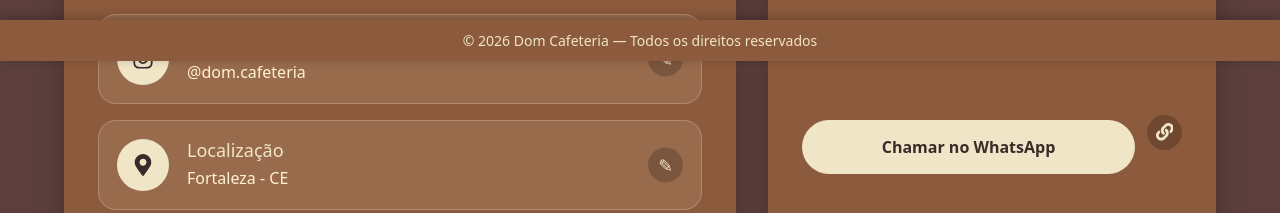
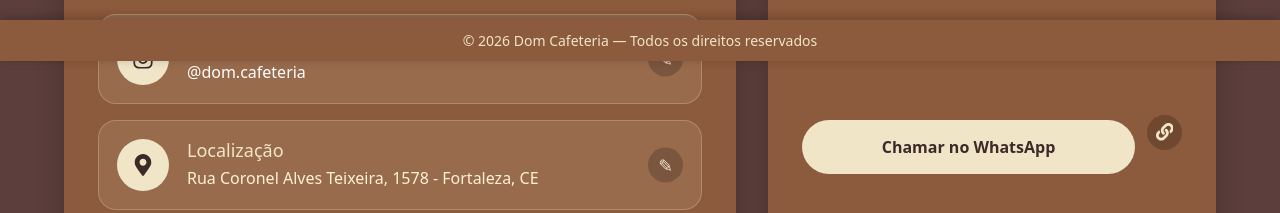
Before and after one commit to victorvvdev/DomCafeteria, a React (Vite) app in the folder Dom-Cafeteria/: page /adm/contato in a window 1280 px wide. Shown: the part 739-952 px from the top of the page. Built offline with nearby package versions, Linux system fonts and the light colour scheme.

Commit message:
Melhorias Telas Contato e ContatoAdm

```diff
--- a/Dom-Cafeteria/src/pages/admin/ContatoAdm.css
+++ b/Dom-Cafeteria/src/pages/admin/ContatoAdm.css
@@ -89,6 +89,21 @@
   margin-bottom: 16px;
   position: relative;
   padding-right: 65px;
+}
+
+.info-card-adm-posicionado a {
+  color: #ffffff;
+  text-decoration: none;
+  transition: color 0.2s ease;
+}
+
+.info-card-adm-posicionado a:visited {
+  color: #ffffff;
+}
+
+.info-card-adm-posicionado a:hover {
+  color: var(--light);
+  text-decoration: underline;
 }
 
 .info-icon {
--- a/Dom-Cafeteria/src/pages/admin/ContatoAdm.jsx
+++ b/Dom-Cafeteria/src/pages/admin/ContatoAdm.jsx
@@ -34,7 +34,6 @@
               para falar com nossa equipe.
             </p>
 
-            {/* Card WhatsApp */}
             <div className="info-card-adm-posicionado">
               <span className="info-icon">
                 <FaWhatsapp />
@@ -50,7 +49,6 @@
               </button>
             </div>
 
-            {/* Card Instagram */}
             <div className="info-card-adm-posicionado">
               <span className="info-icon">
                 <FaInstagram />
@@ -58,7 +56,7 @@
 
               <div>
                 <h3>Instagram</h3>
-                <p>@dom.cafeteria</p>
+                <a href="https://www.instagram.com/dom.cafeteria/" target="_blank">@dom.cafeteria</a>
               </div>
 
               <button className="btn-editar-absoluto card-contato-edit">
@@ -66,7 +64,6 @@
               </button>
             </div>
 
-            {/* Card Localização */}
             <div className="info-card-adm-posicionado">
               <span className="info-icon">
                 <FaMapMarkerAlt />
@@ -74,7 +71,7 @@
 
               <div>
                 <h3>Localização</h3>
-                <p>Fortaleza - CE</p>
+                <p>Rua Coronel Alves Teixeira, 1578 - Fortaleza, CE</p>
               </div>
 
               <button className="btn-editar-absoluto card-contato-edit">
--- a/Dom-Cafeteria/src/pages/publicas/Contato.css
+++ b/Dom-Cafeteria/src/pages/publicas/Contato.css
@@ -5,7 +5,6 @@
   --light: #F1E5C8;
   --dark: #3b2a28;
 }
-
 
 .contato-container {
   width: 100%;
@@ -17,18 +16,14 @@
 .contato-banner {
   min-height: 270px;
   border-radius: 28px;
-
   background:
     linear-gradient(rgba(0,0,0,0.45), rgba(0,0,0,0.45)),
     url("../../assets/banner-contato.jpg");
-
   background-size: cover;
   background-position: center;
-
   display: flex;
   align-items: center;
   justify-content: center;
-
   box-shadow: 0 12px 35px rgba(0, 0, 0, 0.25);
   margin-bottom: 45px;
   overflow: hidden;
@@ -93,6 +88,21 @@
   margin-bottom: 16px;
 }
 
+.info-card a {
+  color: #ffffff;
+  text-decoration: none;
+  transition: color 0.2s ease;
+}
+
+.info-card a:visited {
+  color: #ffffff;
+}
+
+.info-card a:hover {
+  color: var(--light);
+  text-decoration: underline;
+}
+
 .info-icon {
   width: 52px;
   height: 52px;
@@ -150,7 +160,6 @@
   transform: translateY(-3px);
 }
 
-
 @media (max-width: 900px) {
   .contato-content {
     grid-template-columns: 1fr;
--- a/Dom-Cafeteria/src/pages/publicas/Contato.jsx
+++ b/Dom-Cafeteria/src/pages/publicas/Contato.jsx
@@ -43,7 +43,7 @@
             </span>
             <div>
               <h3>Instagram</h3>
-              <p>@dom.cafeteria</p>
+              <a href="https://www.instagram.com/dom.cafeteria/" target="_blank">@dom.cafeteria</a>
             </div>
           </div>
 
@@ -53,7 +53,7 @@
             </span>
             <div>
               <h3>Localização</h3>
-              <p>Fortaleza - CE</p>
+              <p>Rua Coronel Alves Teixeira, 1578 - Fortaleza, CE</p>
             </div>
           </div>
         </div>
```
